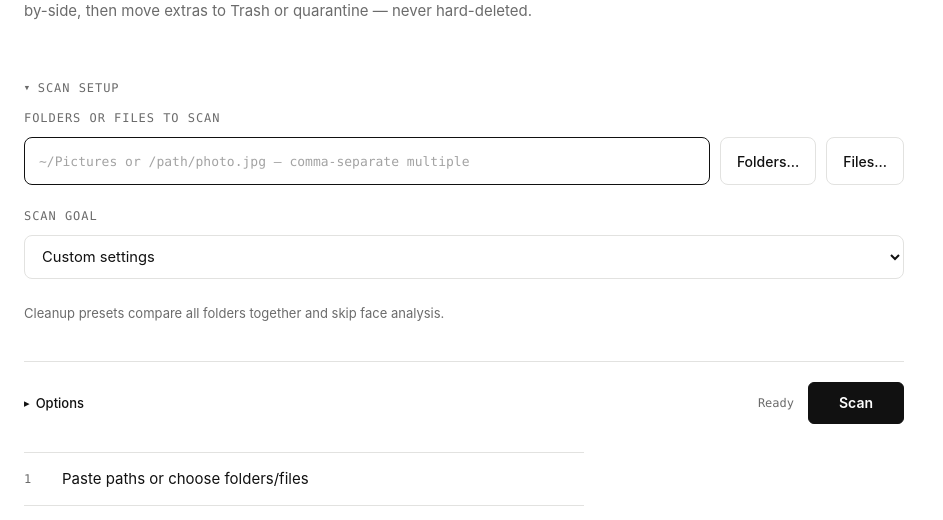
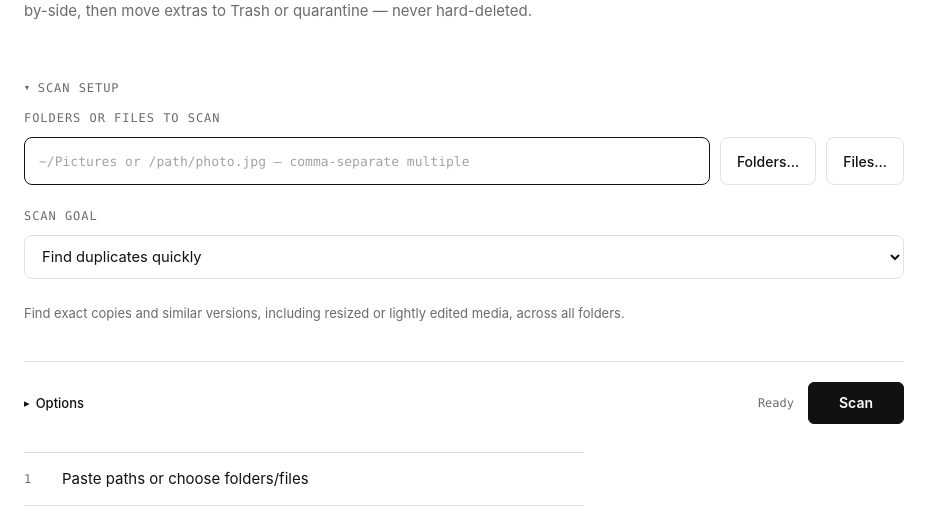
Before and after one commit to sethsaler/dedupe, a Flask app: page / in a window 1280 px wide. Shown: the part 239-759 px from the top of the page, without its empty margins (0-943 px from the left). Run offline with Flask 3, Linux system fonts and the light colour scheme; data that the repository does not hold is empty; some libraries are stand-ins or nearby versions.

Commit message:
Default app launches to fast duplicate detection

```diff
--- a/src/dedupe/web/static/settings.js
+++ b/src/dedupe/web/static/settings.js
@@ -120,7 +120,7 @@ const settingIds = [
 ];
 
 function saveScanSettings() {
-  const settings = { folderScopeVersion: 2 };
+  const settings = {};
   for (const id of settingIds) {
     const element = $(id);
     settings[id] = element.type === "checkbox" ? element.checked : element.value;
@@ -144,10 +144,6 @@ function restoreScanSettings() {
     const settings = JSON.parse(localStorage.getItem(SETTINGS_KEY) || "{}");
     for (const id of settingIds) {
       if (!(id in settings)) continue;
-      // Older versions saved the automatic independent-folder default on every
-      // scan. Reset only that legacy choice so existing users also find matches
-      // across folders; future explicit choices and all other settings persist.
-      if (id === "optParallel" && settings.folderScopeVersion !== 2) continue;
       const element = $(id);
       if (element.type === "checkbox") element.checked = !!settings[id];
       else element.value = settings[id];
@@ -177,8 +173,7 @@ function syncSemanticVisibility() {
 $("optSemantic").addEventListener("change", syncSemanticVisibility);
 syncSemanticVisibility();
 
-$("scanPreset").addEventListener("change", () => {
-  const preset = $("scanPreset").value;
+function applyScanPreset(preset) {
   if (preset === "custom") return;
   const deep = preset === "deep";
   for (const id of ["optExact", "optSimilar"]) $(id).checked = true;
@@ -186,16 +181,23 @@ $("scanPreset").addEventListener("change", () => {
     $(id).checked = false;
   }
   $("optSemantic").checked = deep && !$("optSemantic").disabled;
+  $("optDecider").checked = false;
   if (deep) { $("semanticDuplicateThreshold").value = "94"; syncSemanticLabels(); }
   $("presetHint").textContent = deep && $("optSemantic").disabled
     ? "Edited-copy search needs the optional DigUp helper. Standard duplicate detection is ready."
     : deep ? "Includes edited-copy discovery with DigUp; each look-alike needs review."
-    : "Exact and similar duplicates across all folders; face analysis and unrelated reviews are off.";
+    : "Find exact copies and similar versions, including resized or lightly edited media, across all folders.";
   syncSemanticVisibility();
   syncHumanBackendVisibility();
   syncCrossFolderHint();
   saveScanSettings();
-});
+}
+$("scanPreset").addEventListener("change", () => applyScanPreset($("scanPreset").value));
+// Every launch starts with the fast duplicate pass, even after a Sets or custom
+// scan. Keep saved keeper preferences, exclusions, media types, and thresholds.
+// Extra analysis remains available explicitly for subsequent scans in this page.
+$("scanPreset").value = "cleanup";
+applyScanPreset("cleanup");
 for (const id of settingIds) $(id).addEventListener("change", () => { $("scanPreset").value = "custom"; });
 
 // —— Recent paths ——
--- a/src/dedupe/web/templates/index.html
+++ b/src/dedupe/web/templates/index.html
@@ -70,10 +70,10 @@
           <label for="scanPreset">Scan goal</label>
           <select id="scanPreset">
             <option value="custom">Custom settings</option>
-            <option value="cleanup">Find duplicates quickly</option>
+            <option value="cleanup" selected>Find duplicates quickly</option>
             <option value="deep">Find duplicates and edited copies</option>
           </select>
-          <p class="thresh-hint" id="presetHint">Cleanup presets compare all folders together and skip face analysis.</p>
+          <p class="thresh-hint" id="presetHint">Find exact copies and similar versions, including resized or lightly edited media, across all folders.</p>
         </div>
         <div class="scan-meta-row">
           <button type="button" class="opts-toggle" id="optsToggle" aria-expanded="false">
@@ -130,8 +130,8 @@
           </label>
           <div class="opt-group">
             <span class="opt-label">Review</span>
-            <label class="chip-check"><input type="checkbox" id="optLowResolution" checked /><span>Low resolution</span></label>
-            <label class="chip-check"><input type="checkbox" id="optRandomReview" checked /><span>Random set of 50</span></label>
+            <label class="chip-check"><input type="checkbox" id="optLowResolution" /><span>Low resolution</span></label>
+            <label class="chip-check"><input type="checkbox" id="optRandomReview" /><span>Random set of 50</span></label>
           </div>
           <div class="opt-group">
             <span class="opt-label">Low-res types</span>
@@ -191,7 +191,7 @@
             <span class="thresh-hint">comma-separated globs</span>
             <span class="thresh-hint exclusions-check-result" id="exclusionsCheckResult" hidden></span>
           </label>
-          <p class="thresh-hint settings-note">Scan settings and recent folders are remembered in this browser only.</p>
+          <p class="thresh-hint settings-note">Each launch starts with Find duplicates quickly. Other scan preferences and recent folders are remembered in this browser only.</p>
         </div>
       </div>
 
```
Also changed, not shown: docs/product-description/ui/scan-setup.md (+5 -5 lines), tests/test_browser_workflow.py (+45 -14 lines), README.md.
